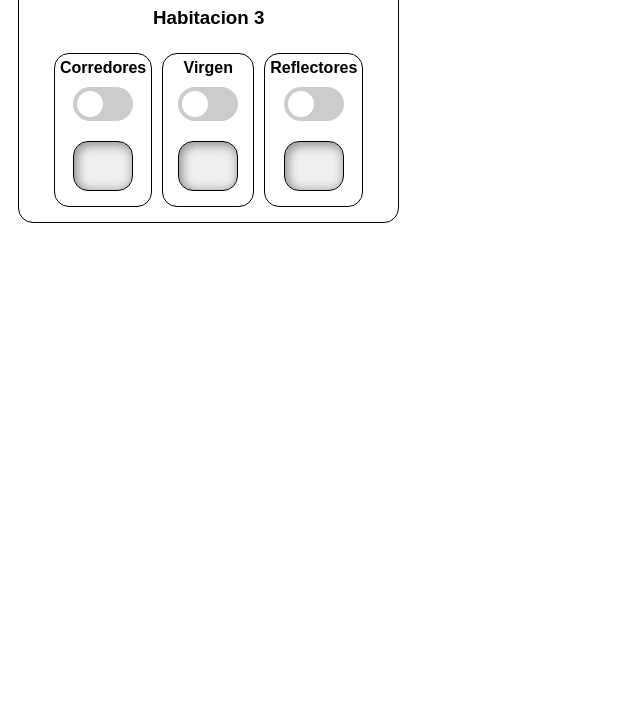
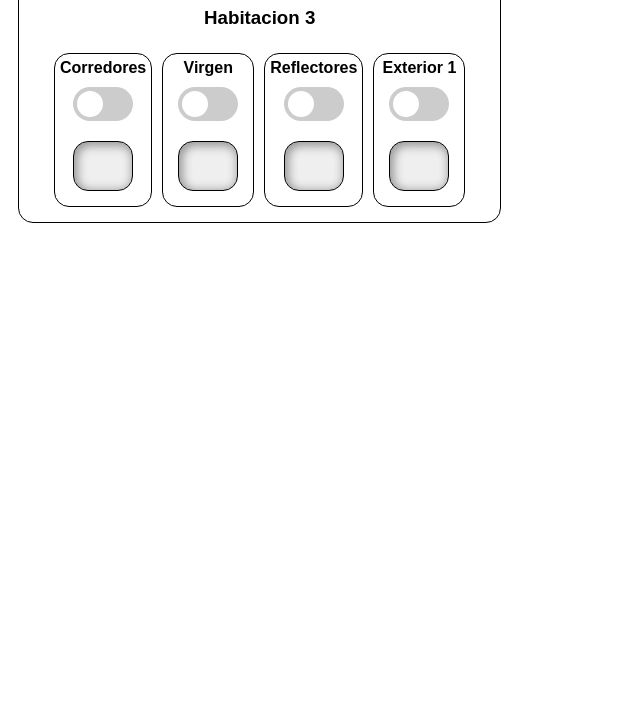
Before and after one commit to Alejandros10/Alice_home_controller, a website: page public/index.html in a window 1280 px wide. Shown: the part 92-800 px from the top of the page, without its empty margins (0-640 px from the left). Drawn offline with nearby package versions, Linux system fonts and the light colour scheme; no server answers.

Commit message:
ALICE - Show button exterior 1

```diff
--- a/public/index.html
+++ b/public/index.html
@@ -112,7 +112,7 @@
                 <br />
             </div>
 
-            <div hidden class="GpioContainer">
+            <div class="GpioContainer">
                 <strong>Exterior 1</strong>
                 <br />
                 <label class="switch">
```
